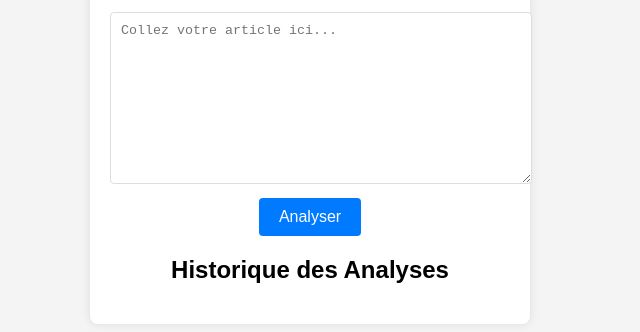
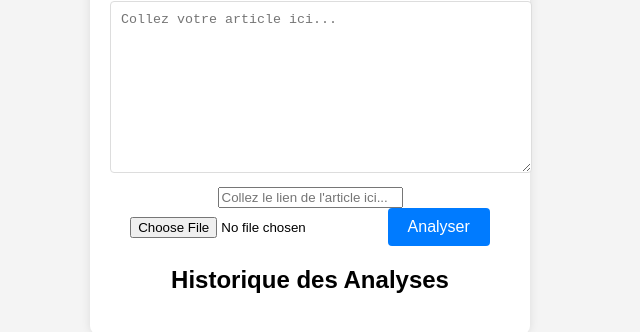
Before and after one commit to Ynvers/FakeNews_Detections-Group_9, a plain HTML site: page index.html in a window 1280 px wide. Shown: the part 282-614 px from the top of the page, without its empty margins (330-970 px from the left). Drawn offline with Linux system fonts and the light colour scheme.

Commit message:
Update index.html

```diff
--- a/index.html
+++ b/index.html
@@ -9,10 +9,23 @@
 <body>
     <div class="container">
         <h1>Analyse de Texte</h1>
+
+        <!-- Champ pour coller du texte -->
         <textarea id="textInput" placeholder="Collez votre article ici..."></textarea>
+
+        <!-- Champ pour coller un lien -->
+        <input type="text" id="urlInput" placeholder="Collez le lien de l'article ici...">
+
+        <!-- Champ pour téléverser un PDF -->
+        <input type="file" id="pdfInput" accept="application/pdf">
+
+        <!-- Bouton pour analyser -->
         <button id="analyzeButton">Analyser</button>
+
+        <!-- Résultat de l'analyse -->
         <div id="result"></div>
 
+        <!-- Historique des analyses -->
         <h2>Historique des Analyses</h2>
         <ul id="history"></ul>
     </div>
```
